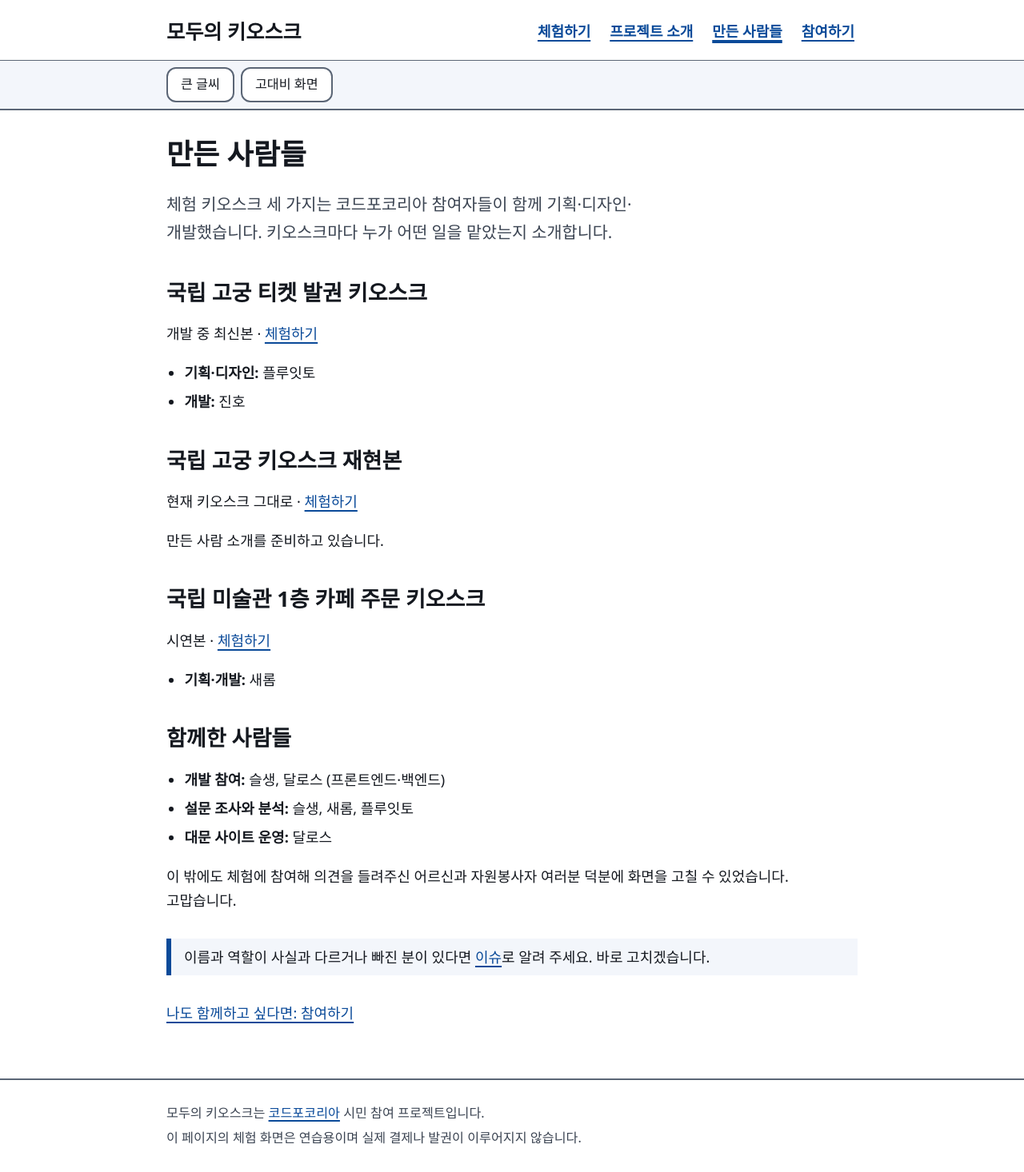
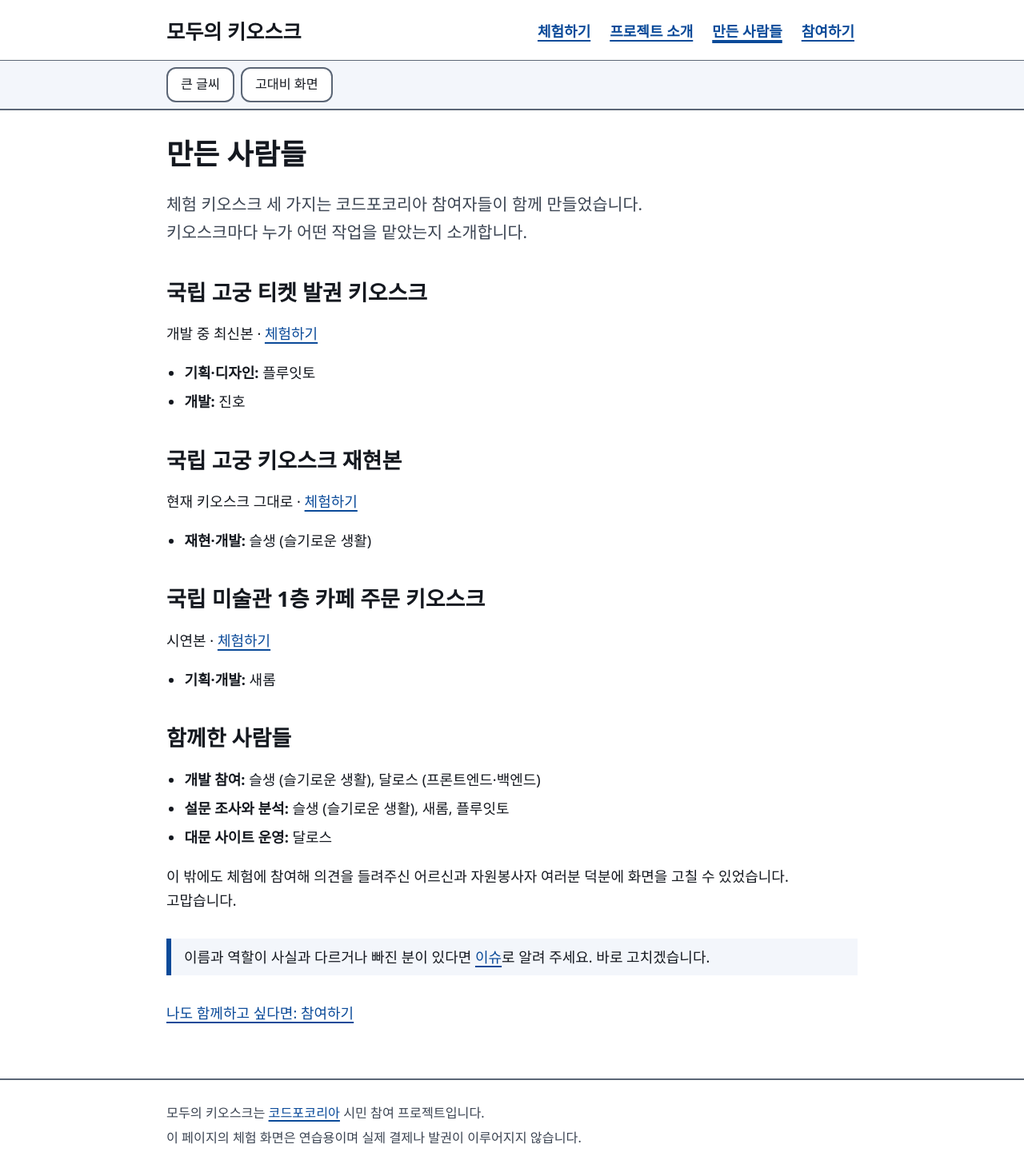
Before and after one commit to Code-for-Korea/barrier-free-kiosk, a Jekyll site: the page built from site/credit.md, in a window 1280 px wide. Shown: the whole page at 80% size. Built offline with Jekyll 4.4.1, drawn with Linux system fonts in a browser that asks for light colours.

Commit message:
만든 사람들 페이지 주소를 credit으로 바꾸고 재현본 담당자를 추가합니다
작업 내역만 싣고 금전 관련 내용은 포함하지 않습니다.

```diff
--- a/site/_data/demos.yml
+++ b/site/_data/demos.yml
@@ -19,6 +19,9 @@
   description: 지금 현장에서 쓰이는 국립 고궁 발권기를 최대한 비슷하게 재현한 페이지입니다. 개선 전 모습을 체험하고 설문에 참여할 수 있습니다.
   url: https://palace-kiosk.web.app/
   action: 국립 고궁 재현본 체험하기
+  makers:
+    - role: 재현·개발
+      names: 슬생 (슬기로운 생활)
 - id: cafe
   home: true
   title: 국립 미술관 1층 카페 주문 키오스크
--- a/site/_includes/header.html
+++ b/site/_includes/header.html
@@ -5,7 +5,7 @@
       <ul class="nav-list">
         <li><a href="{{ '/' | relative_url }}"{% if page.url == '/' %} aria-current="page"{% endif %}>체험하기</a></li>
         <li><a href="{{ '/about/' | relative_url }}"{% if page.url == '/about/' %} aria-current="page"{% endif %}>프로젝트 소개</a></li>
-        <li><a href="{{ '/team/' | relative_url }}"{% if page.url == '/team/' %} aria-current="page"{% endif %}>만든 사람들</a></li>
+        <li><a href="{{ '/credit/' | relative_url }}"{% if page.url == '/credit/' %} aria-current="page"{% endif %}>만든 사람들</a></li>
         <li><a href="{{ '/contribute/' | relative_url }}"{% if page.url == '/contribute/' %} aria-current="page"{% endif %}>참여하기</a></li>
       </ul>
     </nav>
--- a/site/team.md
+++ b/site/credit.md
@@ -1,13 +1,13 @@
 ---
 layout: default
 title: 만든 사람들
-permalink: /team/
+permalink: /credit/
 ---
 
 # 만든 사람들
 
 {: .lead}
-체험 키오스크 세 가지는 코드포코리아 참여자들이 함께 기획·디자인·개발했습니다. 키오스크마다 누가 어떤 일을 맡았는지 소개합니다.
+체험 키오스크 세 가지는 코드포코리아 참여자들이 함께 만들었습니다. 키오스크마다 누가 어떤 작업을 맡았는지 소개합니다.
 
 {% for demo in site.data.demos %}
 <section aria-labelledby="maker-{{ demo.id }}">
@@ -28,8 +28,8 @@
 ## 함께한 사람들
 
 <ul>
-  <li><strong>개발 참여:</strong> 슬생, 달로스 (프론트엔드·백엔드)</li>
-  <li><strong>설문 조사와 분석:</strong> 슬생, 새롬, 플루잇토</li>
+  <li><strong>개발 참여:</strong> 슬생 (슬기로운 생활), 달로스 (프론트엔드·백엔드)</li>
+  <li><strong>설문 조사와 분석:</strong> 슬생 (슬기로운 생활), 새롬, 플루잇토</li>
   <li><strong>대문 사이트 운영:</strong> 달로스</li>
 </ul>
 
```
Also changed, not shown: AGENTS.md (+2 -2 lines), CONTRIBUTING.md (+1 -1 lines), site/contribute.md (+1 -1 lines).
